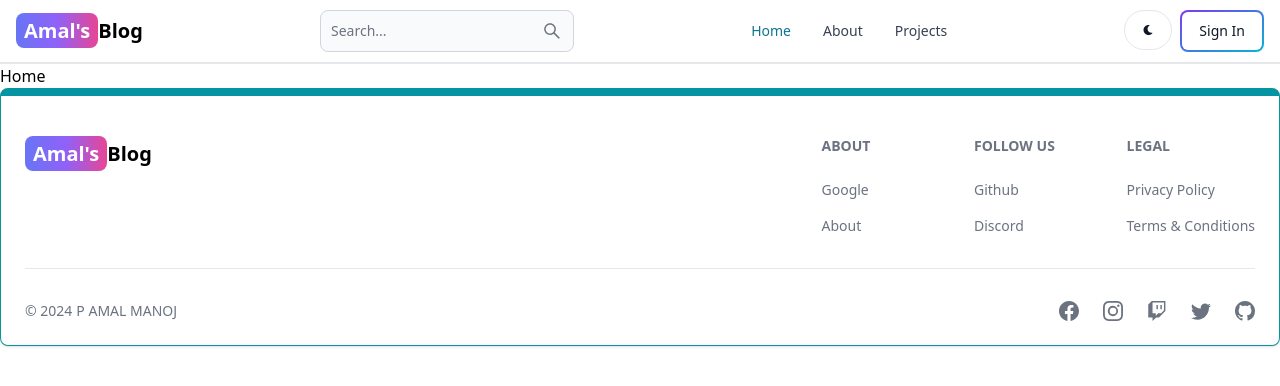
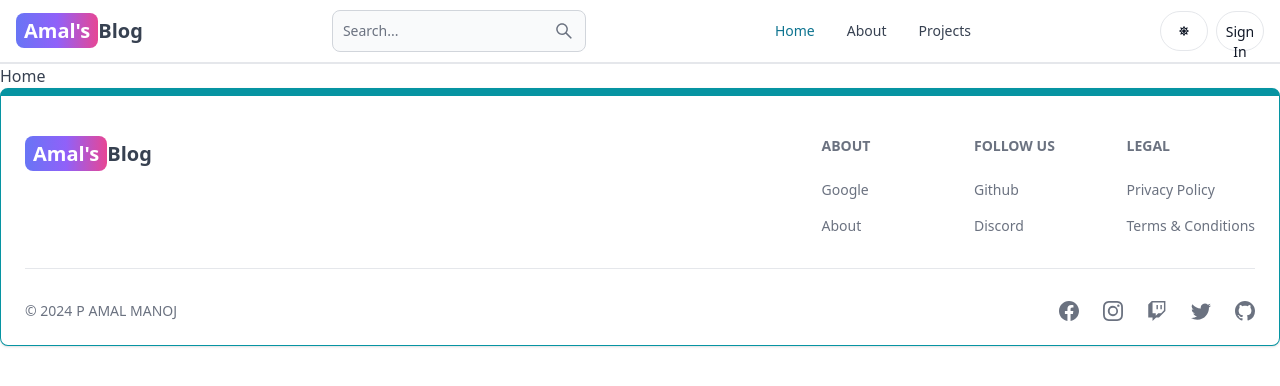
Before and after one commit to amal2000-cse/blogbazaar, a React (Vite) app in the folder client/: page / in a window 1280 px wide. Shown: the top 386 px of the page. Built offline with nearby package versions, Linux system fonts and the light colour scheme; no server answers.

Commit message:
complete dark mode functionality

```diff
--- a/client/src/components/Header.jsx
+++ b/client/src/components/Header.jsx
@@ -1,12 +1,20 @@
 import React from "react";
-import { Button, Navbar, TextInput } from "flowbite-react";
+import { Avatar, Button, Dropdown, Navbar, TextInput } from "flowbite-react";
 import { Link, useLocation } from "react-router-dom";
 import { AiOutlineSearch } from "react-icons/ai";
-import { FaMoon } from "react-icons/fa";
+import { FaMoon, FaSun } from "react-icons/fa";
+import { useDispatch, useSelector } from "react-redux";
+import { toggleTheme } from "../redux/theme/themeSlice";
+
 const Header = () => {
-
   //with this we will be able to get the current path
   const path = useLocation().pathname;
+  const dispatch = useDispatch();
+
+  const { currentUser } = useSelector((state) => state.user);
+  //here we want to know which theme we are using
+  const {theme } = useSelector((state) => state.theme);
+
   return (
     <Navbar className="border-b-2">
       <Link
@@ -33,25 +41,49 @@
       </Button>
 
       <div className="flex gap-2 md:order-2">
-        <Button className="w-12 h-10 hidden sm:inline" color="gray" pill>
-          <FaMoon />
+        <Button className="w-12 h-10 hidden sm:inline" color="gray" pill onClick={()=>dispatch(toggleTheme())}>
+          {theme ==='light' ?  <FaSun/> :  <FaMoon/>}
         </Button>
 
+        {currentUser ? (
+          <Dropdown
+            arrowIcon={false}
+            //to replace it with the avatar we use inline
+            inline
+            label={
+              <Avatar alt="user" img={currentUser.profilePicture} rounded />
+            }
+          >
+            <Dropdown.Header>
+              <span className="block text-sm">@{currentUser.username}</span>
+              <span className="block text-sm font-medium truncate">
+                {currentUser.email}
+              </span>
+            </Dropdown.Header>
+            <Link to={"/dashboard?tab=profile"}>
+              <Dropdown.Item>Profile</Dropdown.Item>
+            </Link>
+            <Dropdown.Divider />
+            <Dropdown.Item>Sign Out</Dropdown.Item>
+          </Dropdown>
+        ) : (
           <Link to="/sign-in">
-          <Button gradientDuoTone="purpleToBlue" outline>Sign In</Button>
+            <Button className="w-12 h-10" color="gray" pill>
+              Sign In
+            </Button>
           </Link>
+        )}
 
-        <Navbar.Toggle/>
-
+        <Navbar.Toggle />
       </div>
       <Navbar.Collapse>
-          <Navbar.Link active={path==='/'} as={'div'}>
+        <Navbar.Link active={path === "/"} as={"div"}>
           <Link to="/">Home</Link>
         </Navbar.Link>
-          <Navbar.Link active={path==='/about'} as={'div'}>
+        <Navbar.Link active={path === "/about"} as={"div"}>
           <Link to="/about">About</Link>
         </Navbar.Link>
-          <Navbar.Link active={path==='/projects'} as={'div'}>
+        <Navbar.Link active={path === "/projects"} as={"div"}>
           <Link to="/projects">Projects</Link>
         </Navbar.Link>
         {/* <Navbar.Link>
--- /dev/null
+++ b/client/src/components/ThemeProvider.jsx
@@ -0,0 +1,15 @@
+import React from "react";
+import { useSelector } from "react-redux";
+
+const ThemeProvider = ({children}) => {
+  const { theme } = useSelector((state) => state.theme);
+  return (
+    <div className={theme}>
+        <div className="bg-white text-gray-700 dark:text-gray-200 dark:bg-[rgb(16,23,42)] min-h-screen">
+        {children}
+        </div>
+    </div>
+  );
+};
+
+export default ThemeProvider;
--- a/client/src/main.jsx
+++ b/client/src/main.jsx
@@ -5,11 +5,14 @@
 import { store, persistor } from "./redux/store.js";
 import { Provider } from "react-redux";
 import { PersistGate } from "redux-persist/integration/react";
+import ThemeProvider from "./components/ThemeProvider.jsx";
 
 ReactDOM.createRoot(document.getElementById("root")).render(
   <PersistGate persistor={persistor}>
     <Provider store={store}>
-      <App />
+      <ThemeProvider>
+        <App />
+      </ThemeProvider>
     </Provider>
   </PersistGate>
 );
--- a/client/src/redux/store.js
+++ b/client/src/redux/store.js
@@ -3,9 +3,11 @@
 import storage from 'redux-persist/lib/storage'
 import {persistReducer} from 'redux-persist'
 import persistStore from 'redux-persist/es/persistStore'
+import themeReducer from './theme/themeSlice.js'
 
 const rootReducer = combineReducers({
     user:userReducer,
+    theme:themeReducer,
 })
 
 const persistConfig = {
--- /dev/null
+++ b/client/src/redux/theme/themeSlice.js
@@ -0,0 +1,18 @@
+import { createSlice } from "@reduxjs/toolkit";
+
+const initialState = {
+    theme : 'light',
+}
+
+const themeSlice = createSlice({
+    name: 'theme',
+    initialState,
+    reducers: {
+        toggleTheme: (state) => {
+            state.theme = state.theme === 'light' ? 'dark' : 'light';
+        },
+    },
+})
+
+export const { toggleTheme } = themeSlice.actions;
+export default themeSlice.reducer;
```
Lines whose indentation alone changed are shown as unchanged.
